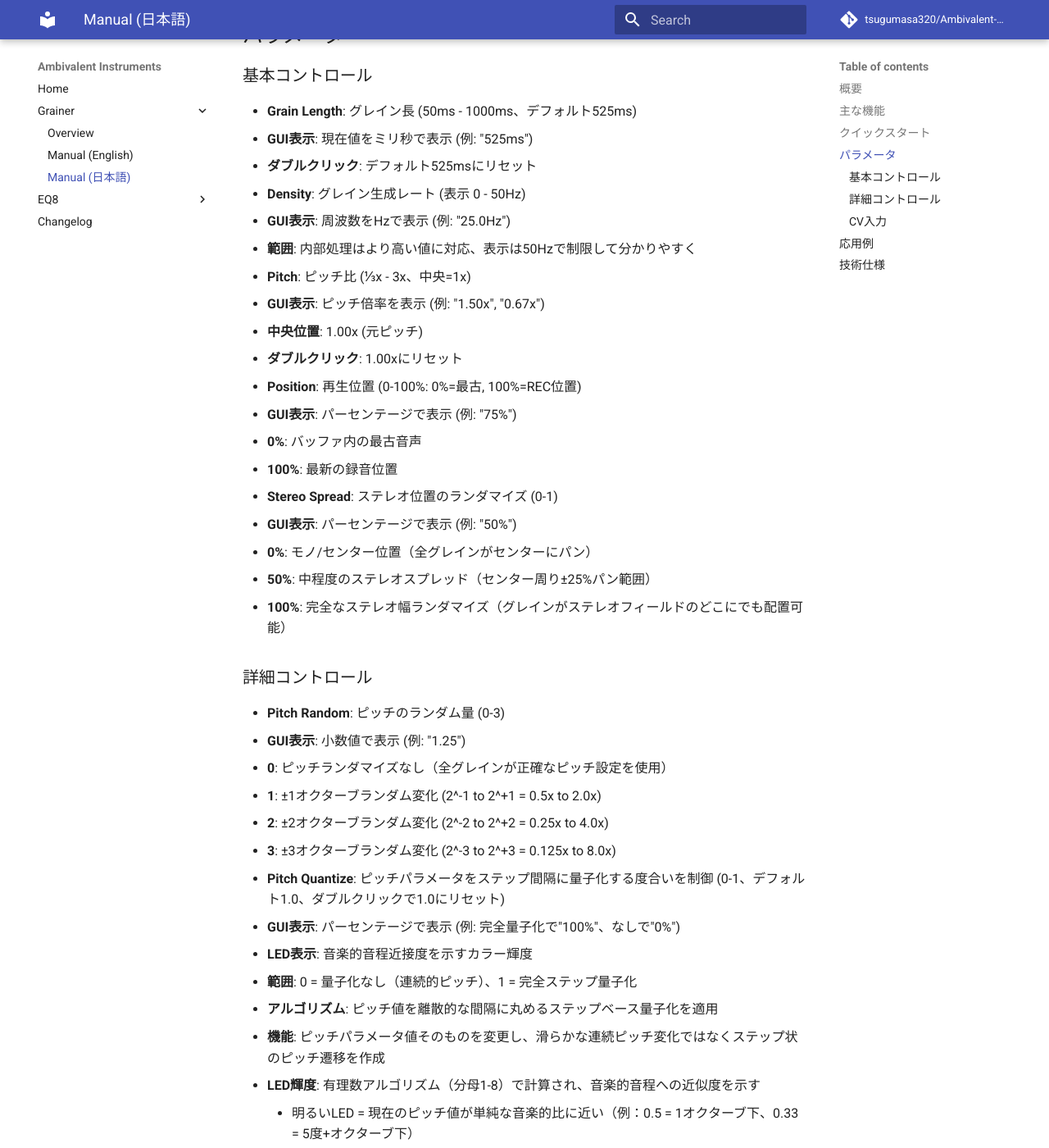
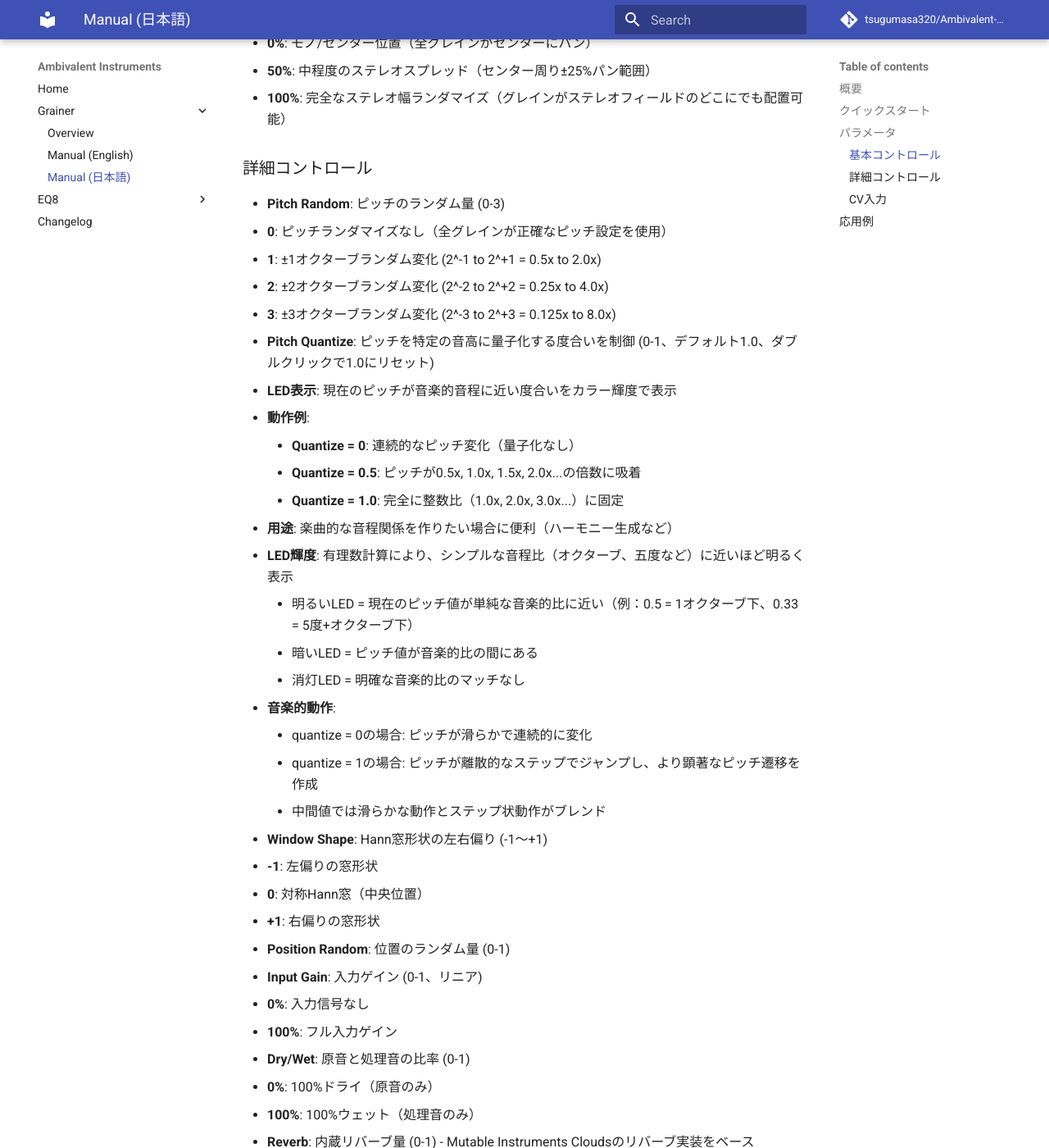
Before and after one commit to tsugumasa320/Ambivalent-Instruments-Manual, an MkDocs documentation site: the page built from docs/grainer/manual_jp.md, in a window 1280 px wide and 1400 px high, scrolled down 1164 px. Shown: the whole window at 82% size. Built offline with MkDocs 1.6.1 and Material for MkDocs 9.7.7, drawn with Linux system fonts in a browser that asks for light colours; comment, search, counter and statistics services are not loaded; some of the changed text lies outside the part shown.

Commit message:
Update manual documentation structure and content
- Improve Pitch Quantize parameter explanations with concrete examples
- Update EQ8 filter characteristics to Q=0.707 (Butterworth)
- Standardize manual format following new documentation guidelines
- Add specific behavior examples for complex parameters
- Unify Japanese and English versions structure

```diff
--- a/docs/grainer/manual_jp.md
+++ b/docs/grainer/manual_jp.md
@@ -8,20 +8,12 @@ VCV Rack向けのリアルタイム・グラニュラーシンセシス・プラ
 
 Grainerは、ライブ入力をグレイン単位で分解・再構成するリアルタイム・グラニュラー・プロセッサーです。ピッチ・サイズ・位置・密度を細かく制御しながら、ランダマイズによって有機的なテクスチャを生成します。
 
-最大64ボイス（初期値32）の同時グレイン処理と、5秒バッファに対応し、ライブ演奏からサウンドデザインまで幅広く活用できます。
+最大128ボイス（初期値32）の同時グレイン処理と、5秒バッファに対応し、ライブ演奏からサウンドデザインまで幅広く活用できます。
 
 本モジュールは Max for Live 版 grainer をベースにしています:
 https://tsugumasa320.gumroad.com/l/grainer
 
 内蔵リバーブは、Mutable Instruments Cloudsの実装をベースにしています。
-
-## 主な機能
-
-- **マルチグレインエンジン**: 最大64ボイス（初期値32）
-- **リアルタイム処理**: 低レイテンシでライブ用途に最適
-- **CVモジュレーション**: 主要パラメータをCV制御
-- **高音質補間**: 線形補間による滑らかなピッチシフト
-- **バッファ制御**: 5秒バッファと Freeze/Reverse
 
 ## クイックスタート
 
@@ -36,21 +28,10 @@ https://tsugumasa320.gumroad.com/l/grainer
 ### 基本コントロール
 
 - **Grain Length**: グレイン長 (50ms - 1000ms、デフォルト525ms)
-  - **GUI表示**: 現在値をミリ秒で表示 (例: "525ms")
-  - **ダブルクリック**: デフォルト525msにリセット
 - **Density**: グレイン生成レート (表示 0 - 50Hz)
-  - **GUI表示**: 周波数をHzで表示 (例: "25.0Hz")
-  - **範囲**: 内部処理はより高い値に対応、表示は50Hzで制限して分かりやすく
 - **Pitch**: ピッチ比 (1/3x - 3x、中央=1x)
-  - **GUI表示**: ピッチ倍率を表示 (例: "1.50x", "0.67x")
-  - **中央位置**: 1.00x (元ピッチ)
-  - **ダブルクリック**: 1.00xにリセット
 - **Position**: 再生位置 (0-100%: 0%=最古, 100%=REC位置)
-  - **GUI表示**: パーセンテージで表示 (例: "75%")
-  - **0%**: バッファ内の最古音声
-  - **100%**: 最新の録音位置
 - **Stereo Spread**: ステレオ位置のランダマイズ (0-1)
-  - **GUI表示**: パーセンテージで表示 (例: "50%")
   - **0%**: モノ/センター位置（全グレインがセンターにパン）
   - **50%**: 中程度のステレオスプレッド（センター周り±25%パン範囲）
   - **100%**: 完全なステレオ幅ランダマイズ（グレインがステレオフィールドのどこにでも配置可能）
@@ -58,18 +39,18 @@ https://tsugumasa320.gumroad.com/l/grainer
 ### 詳細コントロール
 
 - **Pitch Random**: ピッチのランダム量 (0-3)
-  - **GUI表示**: 小数値で表示 (例: "1.25")
   - **0**: ピッチランダマイズなし（全グレインが正確なピッチ設定を使用）
   - **1**: ±1オクターブランダム変化 (2^-1 to 2^+1 = 0.5x to 2.0x)
   - **2**: ±2オクターブランダム変化 (2^-2 to 2^+2 = 0.25x to 4.0x)
   - **3**: ±3オクターブランダム変化 (2^-3 to 2^+3 = 0.125x to 8.0x)
-- **Pitch Quantize**: ピッチパラメータをステップ間隔に量子化する度合いを制御 (0-1、デフォルト1.0、ダブルクリックで1.0にリセット)
-  - **GUI表示**: パーセンテージで表示 (例: 完全量子化で"100%"、なしで"0%")
-  - **LED表示**: 音楽的音程近接度を示すカラー輝度
-  - **範囲**: 0 = 量子化なし（連続的ピッチ）、1 = 完全ステップ量子化
-  - **アルゴリズム**: ピッチ値を離散的な間隔に丸めるステップベース量子化を適用
-  - **機能**: ピッチパラメータ値そのものを変更し、滑らかな連続ピッチ変化ではなくステップ状のピッチ遷移を作成
-  - **LED輝度**: 有理数アルゴリズム（分母1-8）で計算され、音楽的音程への近似度を示す
+- **Pitch Quantize**: ピッチを特定の音高に量子化する度合いを制御 (0-1、デフォルト1.0、ダブルクリックで1.0にリセット)
+  - **LED表示**: 現在のピッチが音楽的音程に近い度合いをカラー輝度で表示
+  - **動作例**:
+    - **Quantize = 0**: 連続的なピッチ変化（量子化なし）
+    - **Quantize = 0.5**: ピッチが0.5x, 1.0x, 1.5x, 2.0x...の倍数に吸着
+    - **Quantize = 1.0**: 完全に整数比（1.0x, 2.0x, 3.0x...）に固定
+  - **用途**: 楽曲的な音程関係を作りたい場合に便利（ハーモニー生成など）
+  - **LED輝度**: 有理数計算により、シンプルな音程比（オクターブ、五度など）に近いほど明るく表示
     - 明るいLED = 現在のピッチ値が単純な音楽的比に近い（例：0.5 = 1オクターブ下、0.33 = 5度+オクターブ下）
     - 暗いLED = ピッチ値が音楽的比の間にある
     - 消灯LED = 明確な音楽的比のマッチなし
@@ -78,26 +59,20 @@ https://tsugumasa320.gumroad.com/l/grainer
     - quantize = 1の場合: ピッチが離散的なステップでジャンプし、より顕著なピッチ遷移を作成
     - 中間値では滑らかな動作とステップ状動作がブレンド
 - **Window Shape**: Hann窓形状の左右偏り (-1〜+1)
-  - **GUI表示**: 小数値で表示 (例: "0.25", "-0.50")
   - **-1**: 左偏りの窓形状
   - **0**: 対称Hann窓（中央位置）
   - **+1**: 右偏りの窓形状
 - **Position Random**: 位置のランダム量 (0-1)
-  - **GUI表示**: パーセンテージで表示 (例: "30%")
 - **Input Gain**: 入力ゲイン (0-1、リニア)
-  - **GUI表示**: パーセンテージで表示 (例: "75%")
   - **0%**: 入力信号なし
   - **100%**: フル入力ゲイン
 - **Dry/Wet**: 原音と処理音の比率 (0-1)
-  - **GUI表示**: パーセンテージで表示 (例: "50%")
   - **0%**: 100%ドライ（原音のみ）
   - **100%**: 100%ウェット（処理音のみ）
 - **Reverb**: 内蔵リバーブ量 (0-1) - Mutable Instruments Cloudsのリバーブ実装をベース
-  - **GUI表示**: パーセンテージで表示 (例: "25%")
   - **0%**: リバーブなし
   - **100%**: 最大リバーブエフェクト
 - **Forward/Reverse**: 再生方向の切替 (ボタン)
-  - **GUI表示**: ボタンに現在方向の矢印アイコン表示
   - **Forward**: 通常再生方向 (デフォルト)
   - **Reverse**: 逆再生方向
 - **Freeze**: バッファのフリーズ (ボタン/CVゲート)
@@ -125,17 +100,3 @@ https://tsugumasa320.gumroad.com/l/grainer
 - アンビエントの質感生成
 - リズミックなグラニュラーリピート
 - 実験的なサウンド加工
-
-## 技術仕様
-
-- **バッファ**: 5秒のリングバッファ（44.1kHz基準）
-- **同時グレイン**: 最大64ボイス（初期値32）
-- **エンベロープ**: Hann窓（ハン窓）
-- **サンプルレート**: VCV Rackの全レートに対応
-- **信号レンジ**: ±5V (VCV Rack標準)
-- **ピッチ量子化**: ピッチパラメータ値を離散化するステップベースアルゴリズム
-  - 離散的なピッチ間隔を作成するため量子化ステップを適用
-  - LED輝度は視覚フィードバック用の有理数アルゴリズム（分母1-8）を使用
-  - LED計算にはエラー重み付けと音楽的音程検出のための複雑度ペナルティを含む
-- **リバーブ**: Mutable Instruments Cloudsの実装をベースとした高品質リバーブエンジン
-  - グラニュラーテクスチャに対応した空間的処理を提供
```
Also changed, not shown: docs/changelog.md (+0 -46 lines), docs/eq8/manual.md (+4 -4 lines), docs/eq8/manual_jp.md (+3 -6 lines), docs/grainer/manual.md (+9 -7 lines).
